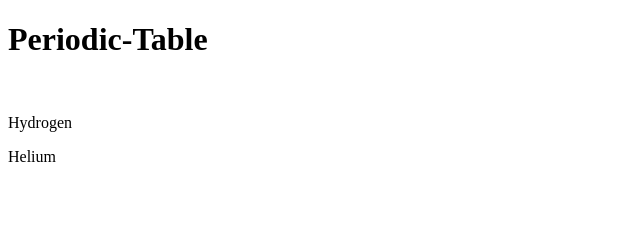
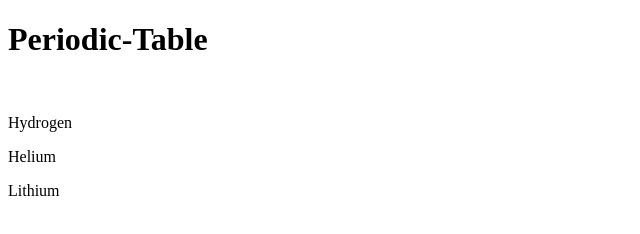
Before and after one commit to AsankaAbeysinghe/Periodic-Table, a plain HTML site: page index.html in a window 1280 px wide. Shown: the full height of the page, 0-640 px from the left. Drawn offline with Linux system fonts and the light colour scheme.

Commit message:
Added Lithium

```diff
--- a/index.html
+++ b/index.html
@@ -9,6 +9,7 @@
   </br>
   <p>Hydrogen</p>
   <p>Helium</p>
+  <p>Lithium</p>
 
 </body>
 </html>
```
